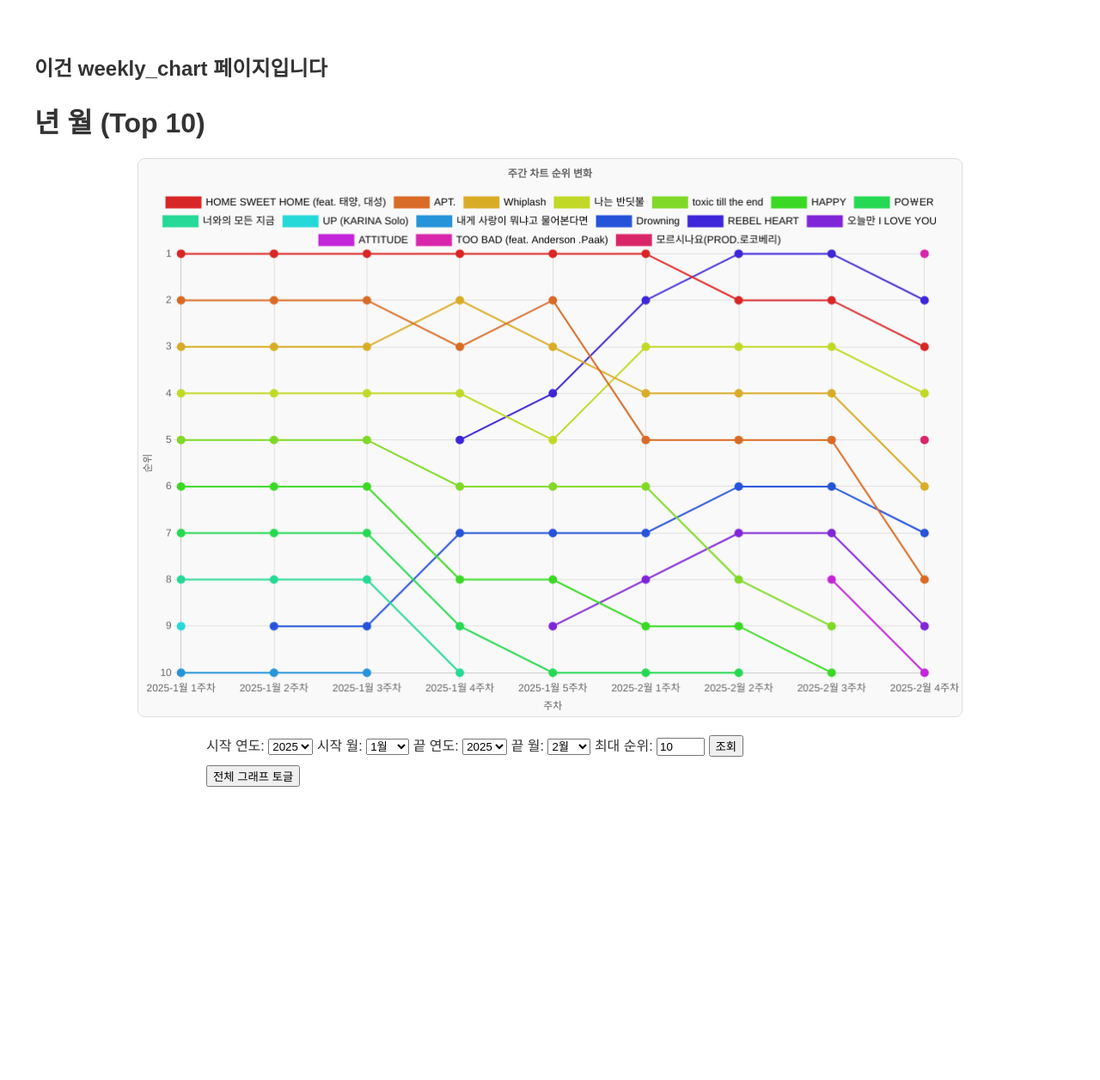
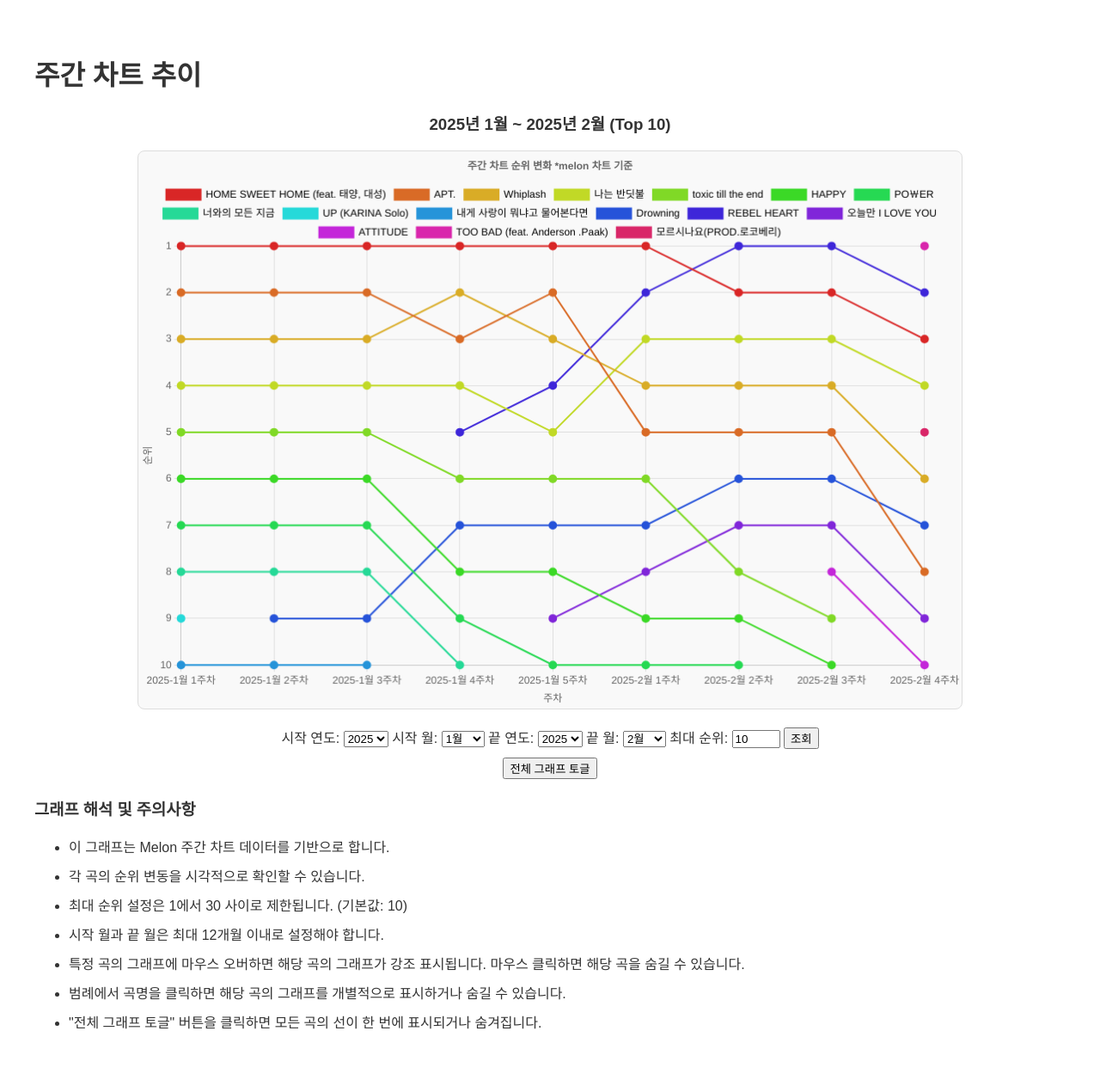
Before and after one commit to DE7-Bitstream/project-1, a Django app: page /weekly-chart/ in a window 1280 px wide. Shown: the part 234-1490 px from the top of the page at 86% size. Before the commit the page ends 1149 px from the top, so only its background shows below. Run offline with Django 5.2, Linux system fonts and the light colour scheme; data comes from the database, SQL or seed files in the repository; both versions use the stored data as it was after the commit.

Commit message:
html 디자인 + 그 외 코드 정리

```diff
--- a/weekly_chart/static/weekly_chart/css/style.css
+++ b/weekly_chart/static/weekly_chart/css/style.css
@@ -7,3 +7,11 @@
     border: 1px solid #ddd;
     border-radius: 8px;
 }
+
+.melon-chart {
+    text-align: center;
+}
+
+.weekly-comment li{
+    margin-bottom: 10px;
+}
--- a/weekly_chart/static/weekly_chart/js/weekly_chart.js
+++ b/weekly_chart/static/weekly_chart/js/weekly_chart.js
@@ -1,5 +1,6 @@
 // 입력 검증
 document.getElementById('filterForm').addEventListener('submit', function(e){
+    ////////////////////
     const MAX_MONTHS = 12;
     const MAX_RANK = 30;
     ////////////////////
@@ -94,7 +95,7 @@
 
     const colors = generateDistinctColors(totalSongs);
     const datasets = createDatasets(songData, xLabels, colors).map(ds => ({
-            ...ds,
+        ...ds,
         hoverBorderWidth: 4,  // 마우스 오버 시 선 굵기
         hoverRadius: 7,         // 마우스 오버 시 점 크기
     }));
@@ -112,7 +113,7 @@
                 x: { title: { display: true, text: '주차' } }
             },
             plugins: {
-                title: { display: true, text: '주간 차트 순위 변화' },
+                title: { display: true, text: '주간 차트 순위 변화 *melon 차트 기준' },
                 legend: {
                     position: 'top',
                     labels: {
@@ -172,7 +173,8 @@
             interaction: { mode: 'dataset', intersect: true },
         }
     });
-    // 포인트 클릭
+
+    // 포인트 클릭 -> 사라지기
     ctx.canvas.addEventListener('click', (event) => {
         const points = chart.getElementsAtEventForMode(event, 'nearest', { intersect: true }, true);
         if (points.length) {
--- a/weekly_chart/templates/weekly_chart/weekly_chart.html
+++ b/weekly_chart/templates/weekly_chart/weekly_chart.html
@@ -2,9 +2,9 @@
 {% load static %}
 
 {% block content %}
-    <h2>이건 weekly_chart 페이지입니다</h2>
-
-    <h1>{{ year }}년 {{ month }}월 (Top {{ max_rank }})</h1>
+    <h1>주간 차트 추이</h1>
+    <div class="melon-chart">
+        <h3>{{ start_year }}년 {{ start_month }}월 ~ {{ end_year }}년 {{ end_month }}월 (Top {{ max_rank }})</h3>
 
         <!-- 캔버스 -->
         <div class="chart-container" style="margin: 0 auto;">
@@ -13,7 +13,7 @@
 
 
         <!-- Form -->
-    <div style="max-width: 800px; margin: 20px auto;">
+        <div style="margin: 20px auto;">
             <form method="get" action="{% url 'weekly_chart' %}" id="filterForm">
                 <!-- 시작 연도/월 -->
                 <label>시작 연도:</label>
@@ -56,7 +56,22 @@
             </div>
 
         </div>
+    </div>
 
+    <div class="weekly-comment">
+        <h3>그래프 해석 및 주의사항</h3>
+        <ul>
+            <li>이 그래프는 Melon 주간 차트 데이터를 기반으로 합니다.</li>
+            <li>각 곡의 순위 변동을 시각적으로 확인할 수 있습니다.</li>
+            <li>최대 순위 설정은 1에서 30 사이로 제한됩니다. (기본값: 10)</li>
+            <li>시작 월과 끝 월은 최대 12개월 이내로 설정해야 합니다.</li>
+            <li>특정 곡의 그래프에 마우스 오버하면 해당 곡의 그래프가 강조 표시됩니다. 마우스 클릭하면 해당 곡을 숨길 수 있습니다.</li>
+            <li>범례에서 곡명을 클릭하면 해당 곡의 그래프를 개별적으로 표시하거나 숨길 수 있습니다.</li>
+            <li>"전체 그래프 토글" 버튼을 클릭하면 모든 곡의 선이 한 번에 표시되거나 숨겨집니다.</li>
+        </ul>
+    </div>
+
+    <!------------------------------------>
     <!-- CSS -->
     <link rel="stylesheet" type="text/css" href="{% static 'weekly_chart/css/style.css' %}">
 
```
Also changed, not shown: db.sqlite3. Lines whose indentation alone changed are shown as unchanged.
